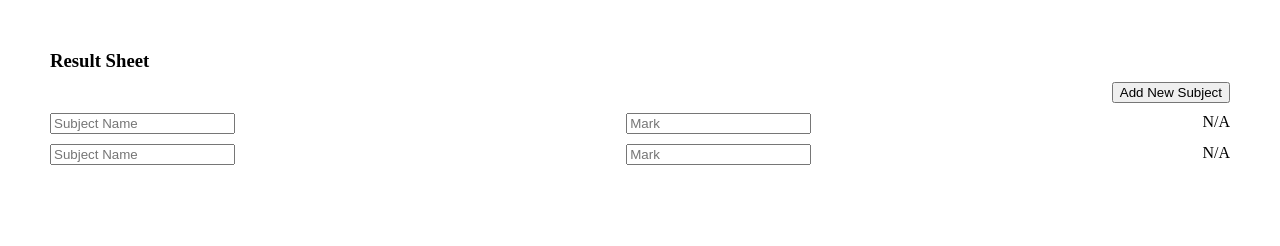
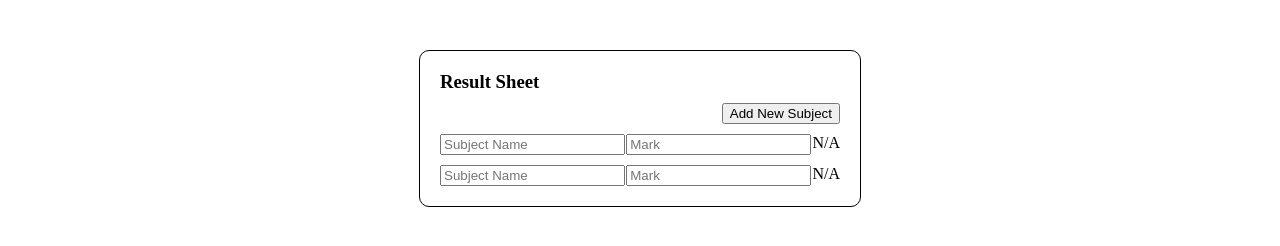
Before and after one commit to lakkula/result-sheet, a plain HTML site: page index.html in a window 1280 px wide. Drawn offline with Linux system fonts and the light colour scheme.

Commit message:
feat: add styles

```diff
--- a/style.css
+++ b/style.css
@@ -2,10 +2,20 @@
     margin: 0;
 }
 body{
+    display: flex;
+    justify-content: center;
     padding: 50px;
 }
 .result-sheet{
     width: 400px;
+    border: 1px solid black;
+    border-radius: 10px;
+    padding: 20px;
+    display: flex;
+    flex-direction: column;
+    align-content: center;
+    justify-content: center;
+
 }
 .mark-row{
     display: flex;
```
Also changed, not shown: index.html (+2 -1 lines).
